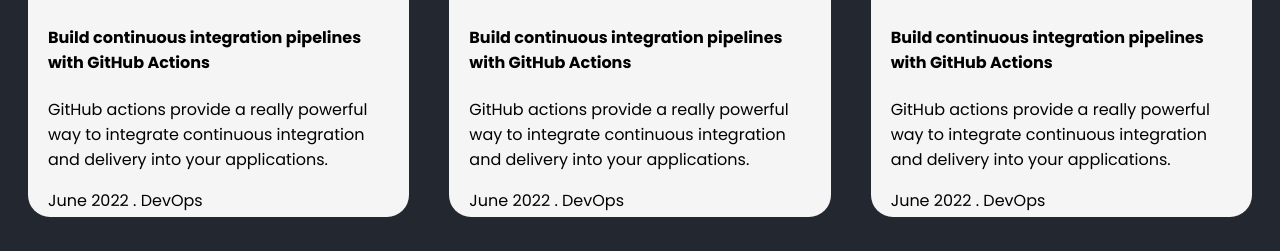
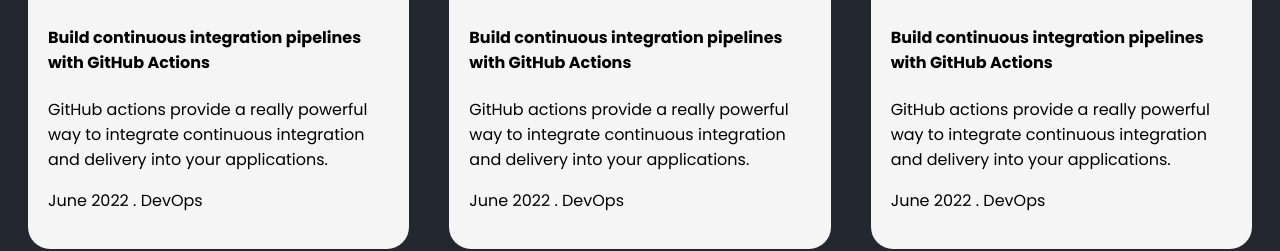
Before and after one commit to guptaryan73/linkedin_posts, a plain HTML site: page code_newsletter/index.html in a window 1280 px wide. Shown: the part 559-810 px from the top of the page. Drawn offline with Linux system fonts and the light colour scheme.

Commit message:
final commit

```diff
--- a/code_newsletter/styles.css
+++ b/code_newsletter/styles.css
@@ -84,11 +84,13 @@ body {
     padding: 20px;
     margin: 20px;
     background-color: whitesmoke;
-    width: 350px;
-    height: 450px;
+    width: 30%;
+    height: 30%;
     gap: 20px;
     border-radius: 22px;
     border: 1px 0px 0px 0px;
+    flex-wrap: wrap;
+    overflow: hidden;
 }
 
 .image_style {
@@ -97,7 +99,7 @@ body {
     height: 250px;
 }
 
-.row1 {
+.row1,.row2,.row3 {
     display: flex;
     flex-direction: row;
     justify-content: space-evenly;
```
